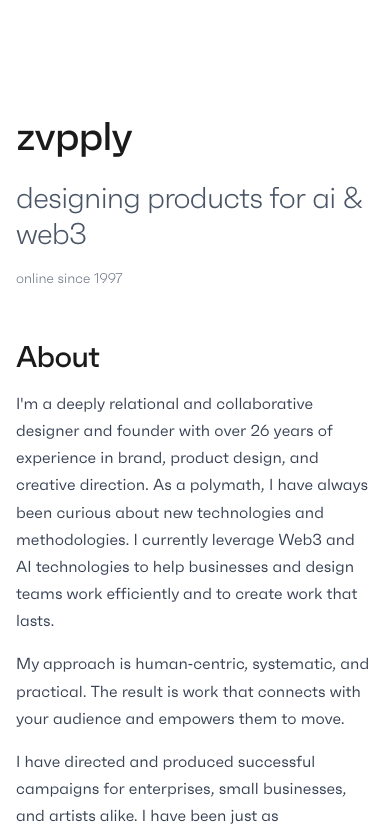
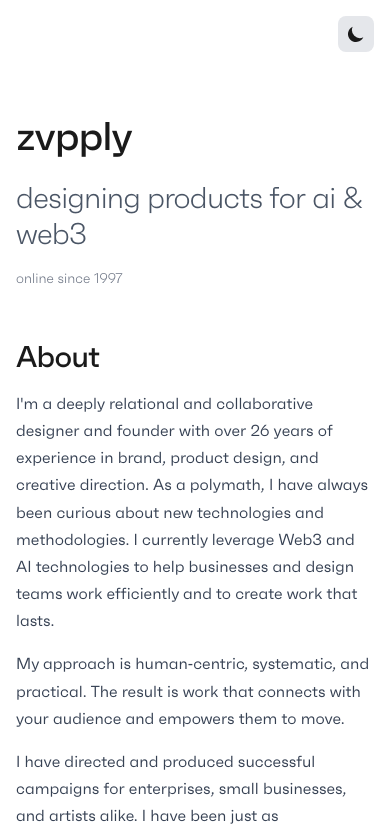
Before and after one commit to Zvpply/z, a Next.js app: page / in a window 390 px wide. Shown: the top 835 px of the page. Built offline with nearby package versions, Linux system fonts and the light colour scheme; no server answers.

Commit message:
Add dark mode toggle and fix mobile text wrapping

```diff
--- /dev/null
+++ b/app/components/dark-mode-toggle.tsx
@@ -0,0 +1,56 @@
+'use client'
+
+import { useEffect, useState } from 'react'
+
+export function DarkModeToggle() {
+  const [isDark, setIsDark] = useState(false)
+
+  useEffect(() => {
+    // Check if user has a preference
+    const isDarkMode = window.matchMedia('(prefers-color-scheme: dark)').matches
+    setIsDark(isDarkMode)
+
+    // Check for saved preference
+    const savedTheme = localStorage.getItem('theme')
+    if (savedTheme) {
+      setIsDark(savedTheme === 'dark')
+    }
+  }, [])
+
+  useEffect(() => {
+    // Apply theme to document
+    if (isDark) {
+      document.documentElement.classList.add('dark')
+      localStorage.setItem('theme', 'dark')
+    } else {
+      document.documentElement.classList.remove('dark')
+      localStorage.setItem('theme', 'light')
+    }
+  }, [isDark])
+
+  const toggleTheme = () => {
+    setIsDark(!isDark)
+  }
+
+  return (
+    <button
+      onClick={toggleTheme}
+      className="fixed top-4 right-4 z-50 p-2 rounded-lg bg-gray-200 dark:bg-gray-800 hover:bg-gray-300 dark:hover:bg-gray-700 transition-colors"
+      aria-label="Toggle dark mode"
+    >
+      {isDark ? (
+        <svg className="w-5 h-5" fill="currentColor" viewBox="0 0 20 20">
+          <path
+            fillRule="evenodd"
+            d="M10 2a1 1 0 011 1v1a1 1 0 11-2 0V3a1 1 0 011-1zm4 8a4 4 0 11-8 0 4 4 0 018 0zm-.464 4.95l.707.707a1 1 0 001.414-1.414l-.707-.707a1 1 0 00-1.414 1.414zm2.12-10.607a1 1 0 010 1.414l-.706.707a1 1 0 11-1.414-1.414l.707-.707a1 1 0 011.414 0zM17 11a1 1 0 100-2h-1a1 1 0 100 2h1zm-7 4a1 1 0 011 1v1a1 1 0 11-2 0v-1a1 1 0 011-1zM5.05 6.464A1 1 0 106.465 5.05l-.708-.707a1 1 0 00-1.414 1.414l.707.707zm1.414 8.486l-.707.707a1 1 0 01-1.414-1.414l.707-.707a1 1 0 011.414 1.414zM4 11a1 1 0 100-2H3a1 1 0 000 2h1z"
+            clipRule="evenodd"
+          />
+        </svg>
+      ) : (
+        <svg className="w-5 h-5" fill="currentColor" viewBox="0 0 20 20">
+          <path d="M17.293 13.293A8 8 0 016.707 2.707a8.001 8.001 0 1010.586 10.586z" />
+        </svg>
+      )}
+    </button>
+  )
+}
--- a/app/layout.tsx
+++ b/app/layout.tsx
@@ -5,6 +5,7 @@
 import { Analytics } from '@vercel/analytics/react'
 import { SpeedInsights } from '@vercel/speed-insights/next'
 import Footer from './components/footer'
+import { DarkModeToggle } from './components/dark-mode-toggle'
 import { baseUrl } from './sitemap'
 import { faktumRegular, faktumMedium, faktumBold, faktumLight, faktumSemiBold, faktumExtraBold } from './fonts'
 
@@ -63,6 +64,7 @@
       )}
     >
       <body className="antialiased font-faktum">
+        <DarkModeToggle />
         <main className="min-h-screen py-12 px-4 md:px-8">
           <Navbar />
           <div className="max-w-4xl mx-auto">
--- a/app/page.tsx
+++ b/app/page.tsx
@@ -8,7 +8,7 @@
           zvpply
         </h1>
 
-        <h2 className="text-xl font-faktum-light text-gray-600 dark:text-gray-400 mb-2">
+        <h2 className="text-lg md:text-xl font-faktum-light text-gray-600 dark:text-gray-400 mb-2">
           designing products for ai & web3
         </h2>
 
```
